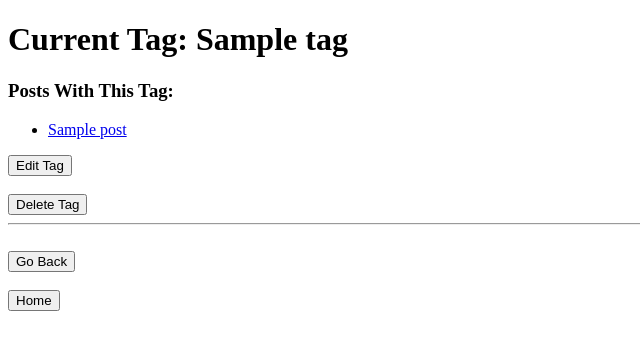
After one commit to Ryccept/blogly, a Flask app: page /tags/1 in a window 1280 px wide. The commit adds this page. Shown: the top 350 px of the page, without its empty margins (0-640 px from the left). Run offline with Flask 3, Linux system fonts and the light colour scheme; tables that the repository leaves empty hold one stand-in row (values such as "Sample post").

Commit message:
added part 3 content. Many new routes. Updated seed file as well.

```diff
--- a/app.py
+++ b/app.py
@@ -2,7 +2,7 @@
 
 from flask import Flask, request, render_template, session, jsonify, redirect
 from flask_debugtoolbar import DebugToolbarExtension
-from models import db, connect_db, User, Post
+from models import db, connect_db, User, Post, Tag, PostTag
 
 app = Flask(__name__)
 app.app_context().push()
@@ -128,7 +128,10 @@ def add_new_post(user_id):
 def get_post_content(post_id):
     """This will get the post and its corresponding content"""
     current_post = Post.query.get_or_404(post_id)
-    return render_template('posts.html', post=current_post)
+
+    tags = current_post.tags
+
+    return render_template('post_detail.html', post=current_post, tags=tags)
 
 
 
@@ -166,3 +169,80 @@ def delete_post(post_id):
     db.session.commit()
 
     return redirect(f'/users/{user_id}')
+
+
+# Part 3:
+
+
+@app.route('/tags')
+def see_tags():
+    """Shows you a list of all current tags. Also allows you to add more."""
+    tags = Tag.query.all()
+    return render_template('tags.html', tags=tags)
+
+
+
+@app.route('/tags/<int:tag_id>')
+def see_tag_detail(tag_id):
+    """Shows details about the current selected tag. Shows posts that use that tag."""
+
+    current_tag= Tag.query.get_or_404(tag_id)
+
+    posts = current_tag.posts
+    return render_template('tag_detail.html', tag=current_tag, posts=posts)
+
+
+
+@app.route('/tags/new', methods=['GET'])
+def add_tag_form():
+    """Presents user with a form to make a new tag."""
+    return render_template('new_tag.html')
+
+
+
+
+@app.route('/tags/new', methods=['POST'])
+def add_tag():
+    """Adds a new tag."""
+    tag_name= request.form['name']
+    new_tag = Tag(name=tag_name)
+
+    db.session.add(new_tag)
+    db.session.commit()
+
+    return redirect('/tags')
+
+
+
+@app.route('/tags/<int:tag_id>/edit', methods=['GET'])
+def edit_tag_form(tag_id):
+    """Gets current tag and then presents option to edit it."""
+    current_tag= Tag.query.get_or_404(tag_id)
+
+
+    return render_template('tag_edit.html', tag=current_tag)
+
+
+
+@app.route('/tags/<int:tag_id>/edit', methods=['POST'])
+def edit_tag(tag_id):
+    """Makes edit to the tag"""
+
+    current_tag = Tag.query.get_or_404(tag_id)
+
+    new_tag_name = request.form['name']
+    current_tag.name = new_tag_name
+
+    db.session.add(current_tag)
+    db.session.commit()
+
+    return redirect(f'/tags/{tag_id}')
+
+@app.route('/tags/<int:tag_id>/delete')
+def delete_tag(tag_id):
+    """Deletes the currently selected tag."""
+    current_tag = Tag.query.get_or_404(tag_id)
+    db.session.delete(current_tag)
+    db.session.commit()
+
+    return redirect('/tags')
--- /dev/null
+++ b/templates/tag_detail.html
@@ -0,0 +1,21 @@
+{%extends 'base.html'%} {%block title%}Tag Detail{%endblock%} {%block content %}
+
+<h1>Current Tag: {{tag.name}}</h1>
+
+<h3>Posts With This Tag:</h3>
+<ul>
+  {% for post in posts%}
+  <li><a href="/posts/{{post.id}}">{{post.title}}</a></li>
+  {%endfor%}
+</ul>
+<a href="/tags/{{tag.id}}/edit"><button>Edit Tag</button></a>
+<br />
+<br />
+<a href="/tags/{{tag.id}}/delete"><button>Delete Tag</button></a>
+<hr />
+<br />
+<a href="/tags"><button>Go Back</button></a>
+<br />
+<br />
+<a href="/"><button>Home</button></a>
+{%endblock%}
```
Also changed, not shown: seed.py (+30 -3 lines), templates/home.html (+5 -2 lines), templates/new_tag.html (added, +17 -0 lines), templates/post_detail.html (renamed from templates/posts.html, +8 -0 lines), templates/tag_edit.html (added, +17 -0 lines), templates/tags.html (added, +15 -0 lines).
